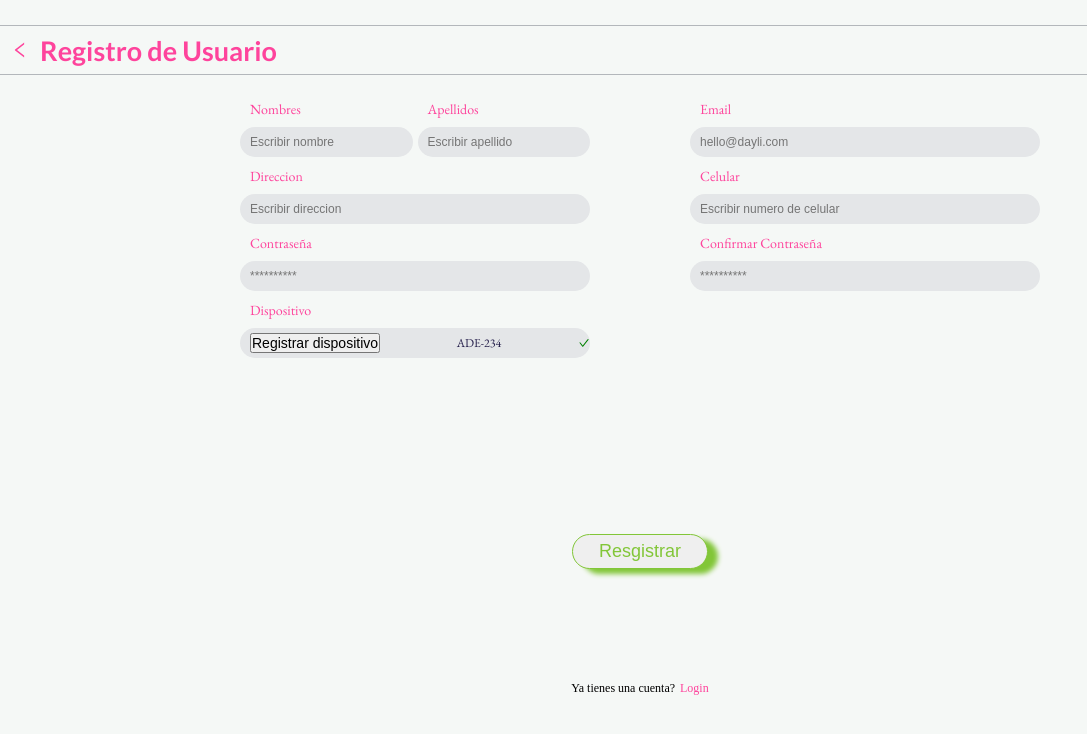
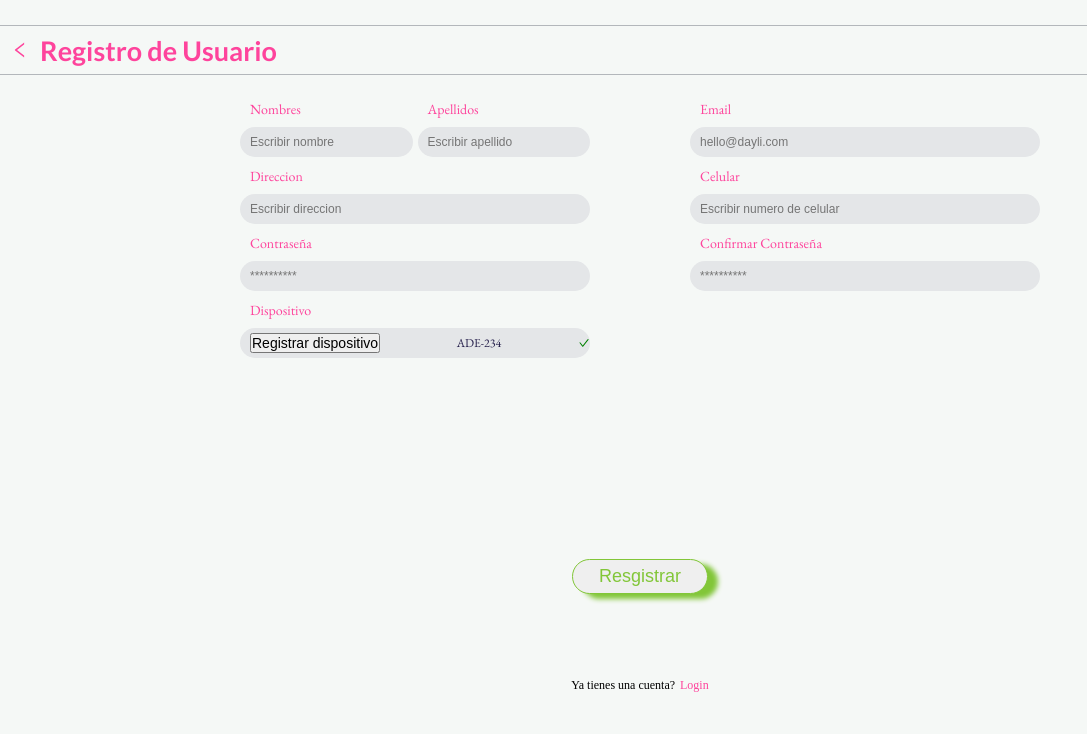
Before and after one commit to Erik-Aviles/rastreo-satelital-gps, a React app: page /register-user in a window 1280 px wide. Shown: the top 734 px of the page, without its empty margins (0-1087 px from the left). Built offline with nearby package versions, Linux system fonts and the light colour scheme.

Commit message:
Arreglando estilos

```diff
--- a/src/components/RegisterUser.jsx
+++ b/src/components/RegisterUser.jsx
@@ -139,7 +139,7 @@ const RegisterUser = () => {
             </div>
           </div>
         </form>
-        <div className="container-button-register">
+        <div className="User_container-button-register">
           <button onClick={onClicRegisterUser} className="Button-register" type="button">
             Resgistrar
           </button>
--- a/src/styles/RegisterUser.css
+++ b/src/styles/RegisterUser.css
@@ -2,7 +2,7 @@
   width: 100%;
   height: auto;
   display: grid;
-  grid-template-rows: 100px auto 80px 100px;
+  grid-template-rows: 100px auto auto 70px;
 }
 
 .Register-user_Content-form {
@@ -56,10 +56,11 @@
   font-size: var(--font-size-sm);
   cursor: pointer;
 }
-.container-button-register {
+.User_container-button-register {
   display: flex;
   justify-content: center;
   align-items: center;
+  padding: 20px 0;
 }
 .Button-register {
   width: 136px;
```
